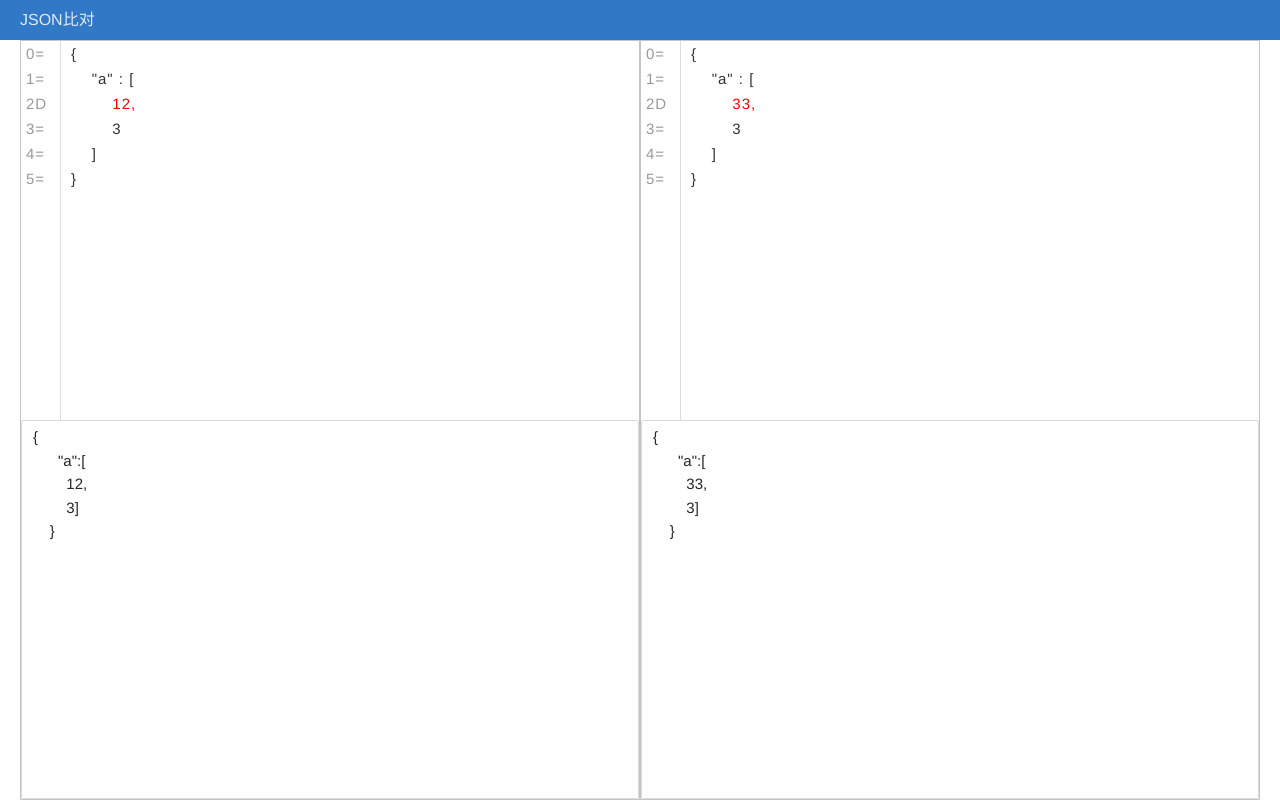
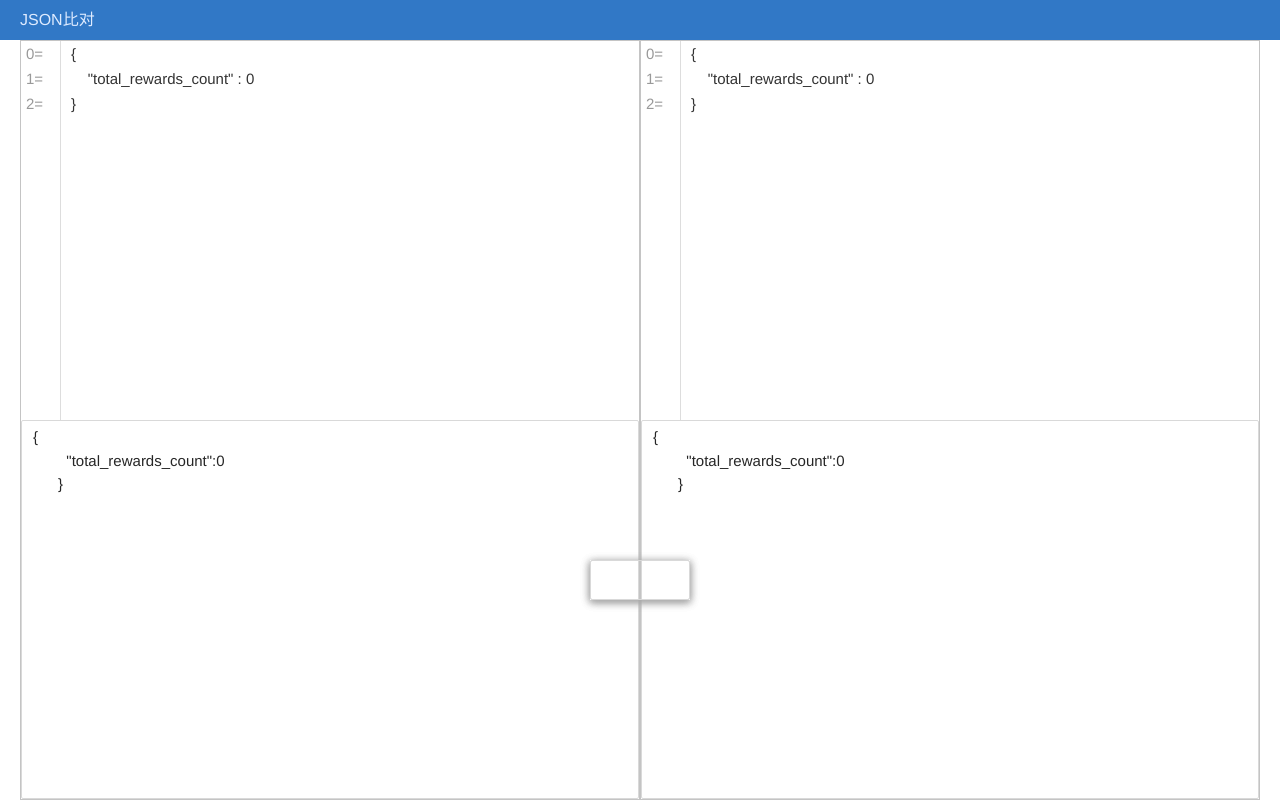
Before and after one commit to lxw15337674/json-comapre, a React app: page / in a window 1280 px wide. Built offline with nearby package versions, Linux system fonts and the light colour scheme; the HTML template or start-up script is replaced by a standard one.

Commit message:
算法实现

```diff
--- a/package.json
+++ b/package.json
@@ -51,6 +51,8 @@
     "webpack-merge": "^4.2.2"
   },
   "dependencies": {
-    "antd": "^4.8.2"
+    "@reduxjs/toolkit": "^1.4.0",
+    "antd": "^4.8.2",
+    "redux": "^4.0.5"
   }
 }
--- a/src/pages/App.tsx
+++ b/src/pages/App.tsx
@@ -1,17 +1,20 @@
 import { hot } from 'react-hot-loader/root';
-import React from 'react';
 import Header from './Header';
 import Content from './Content';
 import './reset.css';
-
 import './../assets/scss/App.scss';
+import React from 'react';
+import Context, { Reducer } from './state';
 
 const App = () => {
+  const [state, dispatch] = Reducer();
   return (
-    <div className='App'>
-      <Header></Header>
-      <Content></Content>
-    </div>
+    <Context.Provider value={{ state, dispatch }}>
+      <div className='App'>
+        <Header></Header>
+        <Content></Content>
+      </div>
+    </Context.Provider>
   );
 };
 
--- a/src/pages/Content/JsonSpace/compare.tsx
+++ b/src/pages/Content/JsonSpace/compare.tsx
@@ -1,155 +1,112 @@
-import React, { ReactNode } from 'react';
 import { BasicType, Status } from './interface';
-import { AddDiv, DiffDiv, EqDiv, ReduceDiv } from './styled';
-import { dataType, isObject, serializeObject, stringLoop, extend } from './utils';
+import { dataType, serializeObject, stringLoop, isObject } from './utils';
 
 const compare = (
   obj: object,
   compareObj: object,
   level: number = 1,
   isArray: boolean = false,
-): [React.ReactNode[], Status[]] => {
+): [string[], Status[]] => {
   const whiteSpace = stringLoop('\xa0\xa0\xa0\xa0', level);
   let lineResult: Status[] = [];
-  let result: ReactNode[] = [];
-  let array = serializeObject(extend(obj, compareObj));
+  let result: string[] = [];
+  const array = serializeObject(obj);
   let index = 0;
-  const getContent = (key: BasicType, value: BasicType): string => {
+  const addLine = (key: BasicType, value: BasicType, type: Status): void => {
+    lineResult.push(type);
     const lastItem = index === array.length - 1;
     key = isArray ? '' : key;
     if (key) {
-      return `${whiteSpace}"${key}" : ${value} ${lastItem ? '' : ','}`;
+      result.push(`${whiteSpace}"${key}" : ${value} ${lastItem ? '' : ','}`);
     } else {
-      return `${whiteSpace}${value}${lastItem ? '' : ','}`;
+      result.push(`${whiteSpace}${value}${lastItem ? '' : ','}`);
     }
   };
-  const increaseLine = (key: BasicType, value: BasicType): void => {
-    lineResult.push(Status.add);
-    result.push(<AddDiv>{getContent(key, value)}</AddDiv>);
-  };
-  const lackLine = (key: BasicType, value: BasicType): void => {
-    lineResult.push(Status.lack);
-    result.push(<ReduceDiv>{getContent(key, value)}</ReduceDiv>);
-  };
-  const eqLine = (key: BasicType, value: BasicType): void => {
-    lineResult.push(Status.eq);
-    result.push(<EqDiv>{getContent(key, value)}</EqDiv>);
-  };
-  const diffLine = (key: BasicType, value: BasicType): void => {
-    lineResult.push(Status.diff);
-    result.push(<DiffDiv>{getContent(key, value)}</DiffDiv>);
-  };
-  const depthDiff = (value: object, compareValue: object) => {
-    const res = compare(value, compareValue, level + 1);
-    result.push(res[0]);
+
+  const objectCompare = (key, obj: object, compareObj: any) => {
+    if (compareObj === undefined) {
+      addLine(key, '{', Status.add);
+      const res = compare(obj, {}, level + 1);
+      result.push(...res[0]);
       lineResult.push(...res[1]);
-  };
-  const lackKey = (key: string, value: any) => {
-    if (value === undefined) {
+      addLine('', '}', Status.add);
       return;
     }
-    if (isObject(value)) {
-      lackLine(key, '{');
-      depthDiff({}, value);
-      lackLine('', '}');
+    if (isObject(compareObj)) {
+      addLine(key, '{', Status.eq);
+      const res = compare(obj, compareObj, level + 1);
+      result.push(...res[0]);
+      lineResult.push(...res[1]);
+      addLine('', '}', Status.eq);
     } else {
-      lackLine(key, value);
-    }
-  };
-  const increaseKey = (key: string, value: any) => {
-    if (value === undefined) {
-      return;
-    }
-    if (isObject(value)) {
-      increaseLine(key, '{');
-      depthDiff(value, {});
-      increaseLine('', '}');
-    } else {
-      increaseLine(key, value);
-    }
-  };
-  const objectCompare = (key, obj: object, compareObj: object) => {
-    eqLine(key, '{');
-    depthDiff(obj, compareObj);
-    eqLine('', '}');
-  };
-  const basicCompare = (key, val: BasicType, compareVal: BasicType) => {
-    if (val === compareVal) {
-      eqLine(key, val);
-    } else {
-      diffLine(key, val);
+      addLine(key, '{', Status.diff);
+      const res = compare(
+        obj,
+        Object.keys(obj).reduce((acc, cur) => {
+          acc[cur] = Symbol();
+          return acc;
+        }, {}),
+        level + 1,
+      );
+      result.push(...res[0]);
+      lineResult.push(...res[1]);
+      addLine('', '}', Status.diff);
     }
   };
   const ArrayCompare = (key: string, array: any[], compareArray: any[]) => {
-    eqLine(key, '[');
+    if (compareArray === undefined) {
+      addLine(key, '[', Status.add);
+      const res = compare({ ...array }, [], level + 1, true);
+      result.push(...res[0]);
+      lineResult.push(...res[1]);
+      addLine('', ']', Status.add);
+      return;
+    }
+    if (dataType(compareArray) === 'array') {
+      addLine(key, '[', Status.eq);
       const res = compare({ ...array }, { ...compareArray }, level + 1, true);
-    result.push(res[0]);
+      result.push(...res[0]);
       lineResult.push(...res[1]);
-    eqLine('', ']');
-    // const length = array.length >= compareArray.length ? array.length : compareArray.length;
-    // for (let index = 0; index < length; index++) {
-    //   const item = array[index];
-    //   const compareItem = compareArray[index];
-    //   // 如果value类型不同，则sourceValue全部为addDiv,compareValue为lackDiv
-    //   if (dataType(item) === dataType(compareItem)) {
-    //     const type = dataType(item);
-    //     // 类型为数组
-    //     if (type === 'array') {
-    //       ArrayCompare('', item, compareItem);
-    //       continue;
-    //     }
-    //     // 类型为对象
-    //     if (type === 'object') {
-    //       objectCompare('', item, compareItem);
-    //       continue;
-    //     }
-    //     // 类型为正常值，即string|number|布尔|Null
-    //     basicCompare('', item, compareItem);
-    //   } else {
-    //     increaseKey('', item);
-    //     lackKey('', compareItem);
-    //   }
-    // }
+      addLine('', ']', Status.eq);
+    } else {
+      addLine(key, '[', Status.diff);
+      const res = compare({ ...array }, Array(array.length).fill(Symbol()), level + 1, true);
+      result.push(...res[0]);
+      lineResult.push(...res[1]);
+      addLine('', ']', Status.diff);
+    }
   };
+  const basicCompare = (key, val: BasicType, compareVal: BasicType) => {
+    if (compareVal === undefined) {
+      addLine(key, val, Status.add);
+      return;
+    }
+    if (val === compareVal) {
+      addLine(key, val, Status.eq);
+    } else {
+      addLine(key, val, Status.diff);
+    }
+  };
+
   for (let [key, item, itemIndex] of array) {
     index = itemIndex;
     const compareItem = compareObj[key];
-    // 如果value类型不同，则sourceValue全部为addDiv,compareValue为lackDiv
-    if (dataType(item) === dataType(compareItem)) {
-      const type = dataType(item);
-      if (item === undefined) {
-        lackKey(key, compareObj[key]);
-        continue;
-      }
-      // 类型为数组
-      if (type === 'array') {
+    const sourceItemType = dataType(item);
+    if (sourceItemType === 'array') {
       ArrayCompare(key, item, compareItem);
       continue;
     }
-      // 类型为对象
-      if (type === 'object') {
+    if (sourceItemType === 'object') {
       objectCompare(key, item, compareItem);
       continue;
     }
     // 类型为正常值，即string|number|布尔|Null
-
     basicCompare(key, item, compareItem);
-    } else {
-      increaseKey(key, item);
-      lackKey(key, compareItem);
-    }
   }
 
-  // // 去除最后item的逗号
-  // let listChildren: any = result[result.length - 1];
-  // console.log(listChildren);
-  // listChildren.props = {
-  //   children: listChildren.props.children.slice(0, listChildren.props.children.length - 1),
-  // };
-
   if (level === 1) {
-    result.unshift(<EqDiv>{'{'}</EqDiv>);
-    result.push(<EqDiv>{'}'}</EqDiv>);
+    result.unshift('{');
+    result.push('}');
     lineResult.unshift(Status.eq);
     lineResult.push(Status.eq);
   }
--- a/src/pages/Content/JsonSpace/index.tsx
+++ b/src/pages/Content/JsonSpace/index.tsx
@@ -3,9 +3,10 @@ import {
   HalfHightDiv,
   JsonContainer,
   LineStatus,
-  NumberLine,
   NumberLineContainer,
   StyledContainer,
+  StyledInputDiv,
+  ViewLine,
 } from './styled';
 import { Input } from 'antd';
 import compare from './compare';
@@ -21,6 +22,7 @@ const CodeContainer = ({ value, compareValue, setValue }: Props) => {
   const onInput = (e) => {
     setValue(e.target.value);
   };
+  const [keyWords, setKeyWords] = useState('');
   const sourceObj = useMemo((): object => {
     let result = {};
     try {
@@ -28,7 +30,6 @@ const CodeContainer = ({ value, compareValue, setValue }: Props) => {
       setIsJson(true);
       return result;
     } catch (e) {
-      console.log(e);
       setIsJson(false);
       return result;
     }
@@ -40,7 +41,6 @@ const CodeContainer = ({ value, compareValue, setValue }: Props) => {
     try {
       return JSON.parse(compareValue);
     } catch (e) {
-      console.log(e);
       return {};
     }
   }, [compareValue, isJson]);
@@ -51,11 +51,11 @@ const CodeContainer = ({ value, compareValue, setValue }: Props) => {
     <StyledContainer isJson={isJson}>
       <HalfHightDiv>
         <NumberLineContainer>
-          {lineResult.map((item, index) => {
+          {lineResult.map((status, index) => {
             return (
-              <LineStatus key={index}>
+              <LineStatus status={status} key={index}>
                 {index}
-                {item}
+                {status}
               </LineStatus>
             );
           })}
@@ -63,13 +63,16 @@ const CodeContainer = ({ value, compareValue, setValue }: Props) => {
         <JsonContainer>
           {comparedJson.map((item, index) => {
             return (
-              <div key={index}>
-                <span>{item}</span>
-              </div>
+              <ViewLine status={lineResult[index]} key={index}>
+                {item}
+              </ViewLine>
             );
           })}
         </JsonContainer>
       </HalfHightDiv>
+      <StyledInputDiv>
+        <Input value={keyWords} onChange={(e) => setKeyWords(e.target.value)}></Input>
+      </StyledInputDiv>
       <TextArea value={value} onChange={onInput}></TextArea>
     </StyledContainer>
   );
--- a/src/pages/Content/JsonSpace/styled.tsx
+++ b/src/pages/Content/JsonSpace/styled.tsx
@@ -1,4 +1,5 @@
 import styled, { css } from 'styled-components';
+import { Status } from './interface';
 
 export const StyledContainer = styled.div<{ isJson: boolean }>`
   height: 100%;
@@ -11,16 +12,12 @@ export const StyledContainer = styled.div<{ isJson: boolean }>`
     overflow: scroll;
     display: block;
     position: absolute;
-    /* border: 1px solid #1e6fff; */
     background-color: transparent;
     font-size: 15px;
     resize: none;
     will-change: transform;
     width: 100%;
     box-sizing: border-box;
-    /* &:focus {
-      outline-color: #1e6fff;
-    } */
     ${(props) =>
       !props.isJson &&
       css`
@@ -42,20 +39,31 @@ export const HalfHightDiv = styled.div`
 export const ViewLine = styled.div`
   line-height: 25px;
   font-size: 15px;
-  letter-spacing: 1px;
+  ${({ status }: { status?: Status }) => {
+    switch (status) {
+      case '=':
+        return '';
+      case '+':
+        return `
+        background: green;
+        color:white
+        `;
+      case '-':
+        return `
+        background:rgb(158, 158, 0);
+        color:white
+
+        `;
+      case 'D':
+        return `
+        background:red;
+        color:white
+        `;
+      default:
+        return '';
+    }
+  }}
 `;
-
-export const DiffDiv = styled(ViewLine)`
-  color: red;
-`;
-
-export const AddDiv = styled(ViewLine)`
-  color: green;
-`;
-export const ReduceDiv = styled(ViewLine)`
-  color: rgb(158, 158, 0);
-`;
-export const EqDiv = styled(ViewLine)``;
 
 export const LineStatus = styled(ViewLine)`
   width: 40px;
@@ -73,3 +81,18 @@ export const NumberLineContainer = styled.div`
 export const JsonContainer = styled.div`
   margin-left: 10px;
 `;
+
+export const StyledInputDiv = styled.div`
+  display: flex;
+  position: fixed;
+  bottom: 200px;
+  left: 50%;
+  height: 40px;
+  width: 100px;
+  z-index: 10001;
+  transform: translateX(-50%);
+  box-shadow: 0 2px 8px #a8a8a8;
+  .ant-input {
+    height: 100%;
+  }
+`;
--- a/src/pages/Content/JsonSpace/utils.tsx
+++ b/src/pages/Content/JsonSpace/utils.tsx
@@ -5,14 +5,14 @@ export function isObject(value) {
 
 // 追加合并，如果存在，则不修改，不存在则追加属性,但value为空
 export const extend = (sourceObj, compareObj) => {
-  let obj = { ...sourceObj };
+  let obj = JSON.parse(JSON.stringify(sourceObj));
   for (const key in compareObj) {
-    if (obj[key]) {
+    if (obj.hasOwnProperty(key)) {
       if (isObject(obj[key])) {
         obj[key] = extend(obj[key], compareObj[key]);
       }
     } else {
-      obj[key] = undefined;
+      obj[key] = null;
     }
   }
   return obj;
--- a/src/pages/Content/index.tsx
+++ b/src/pages/Content/index.tsx
@@ -1,32 +1,20 @@
-import React, { useState } from 'react';
+import React, { useContext, useState } from 'react';
 import JsonSpace from './JsonSpace';
 import { Container } from './styled';
+import Context from '@pages/state';
 const Content = () => {
-  const [sourceJson, setSourceJson] = useState(
-    `{
-      "a":[
-        12,
-        3]
-    }`,
-  );
-  const [compareJson, setCompareJson] = useState<string>(
-    `{
-      "a":[
-        33,
-        3]
-    }`,
-  );
+  const { state, dispatch } = useContext(Context);
   return (
     <Container>
       <JsonSpace
-        value={sourceJson}
-        compareValue={compareJson}
-        setValue={(value) => setSourceJson(value)}
+        value={state.sourceJson}
+        compareValue={state.compareJson}
+        setValue={(value) => dispatch({ type: 'setSourceJson', sourceJson: value })}
       ></JsonSpace>
       <JsonSpace
-        value={compareJson}
-        compareValue={sourceJson}
-        setValue={(value) => setCompareJson(value)}
+        value={state.compareJson}
+        compareValue={state.sourceJson}
+        setValue={(value) => dispatch({ type: 'setCompareJson', compareJson: value })}
       ></JsonSpace>
     </Container>
   );
--- a/src/pages/Header/index.tsx
+++ b/src/pages/Header/index.tsx
@@ -1,6 +1,8 @@
-import React from 'react';
+import React, { useContext } from 'react';
 import { Header as MainHeader } from './styled';
+import Context from '../state';
 const Header = () => {
+  const context = useContext(Context);
   return <MainHeader>JSON比对</MainHeader>;
 };
 export default Header;
--- /dev/null
+++ b/src/pages/state/index.tsx
@@ -0,0 +1,30 @@
+import React, { useReducer } from 'react';
+import { Action, State } from './interface';
+
+const state: State = {
+  sourceJson: `{
+        "total_rewards_count":0
+      }`,
+  compareJson: `{
+        "total_rewards_count":0
+      }`,
+  filterKey: '',
+};
+
+const reducer = (state: State, action: Action) => {
+  switch (action.type) {
+    case 'setSourceJson':
+      state.sourceJson = action.sourceJson;
+      return { ...state, sourceJson: action.sourceJson };
+    case 'setCompareJson':
+      state.compareJson = action.compareJson;
+      return { ...state, compareJson: action.compareJson };
+    default:
+      throw new Error('Unhandled action type');
+  }
+};
+export function Reducer() {
+  return useReducer(reducer, state);
+}
+
+export default React.createContext({});
--- /dev/null
+++ b/src/pages/state/interface.tsx
@@ -0,0 +1,14 @@
+export interface State {
+  sourceJson: string;
+  compareJson: string;
+  filterKey: string;
+}
+
+export type Action =
+  | { type: 'setSourceJson'; sourceJson: string }
+  | { type: 'setCompareJson'; compareJson: string };
+
+export default interface Context {
+  state: State;
+  dispatch: Action;
+}
```
Also changed, not shown: configs/webpack/common.js (+7 -0 lines), tsconfig.json (+9 -0 lines), 1 other file (tests, documents, lock files or other folders). Lines whose indentation alone changed are shown as unchanged.
